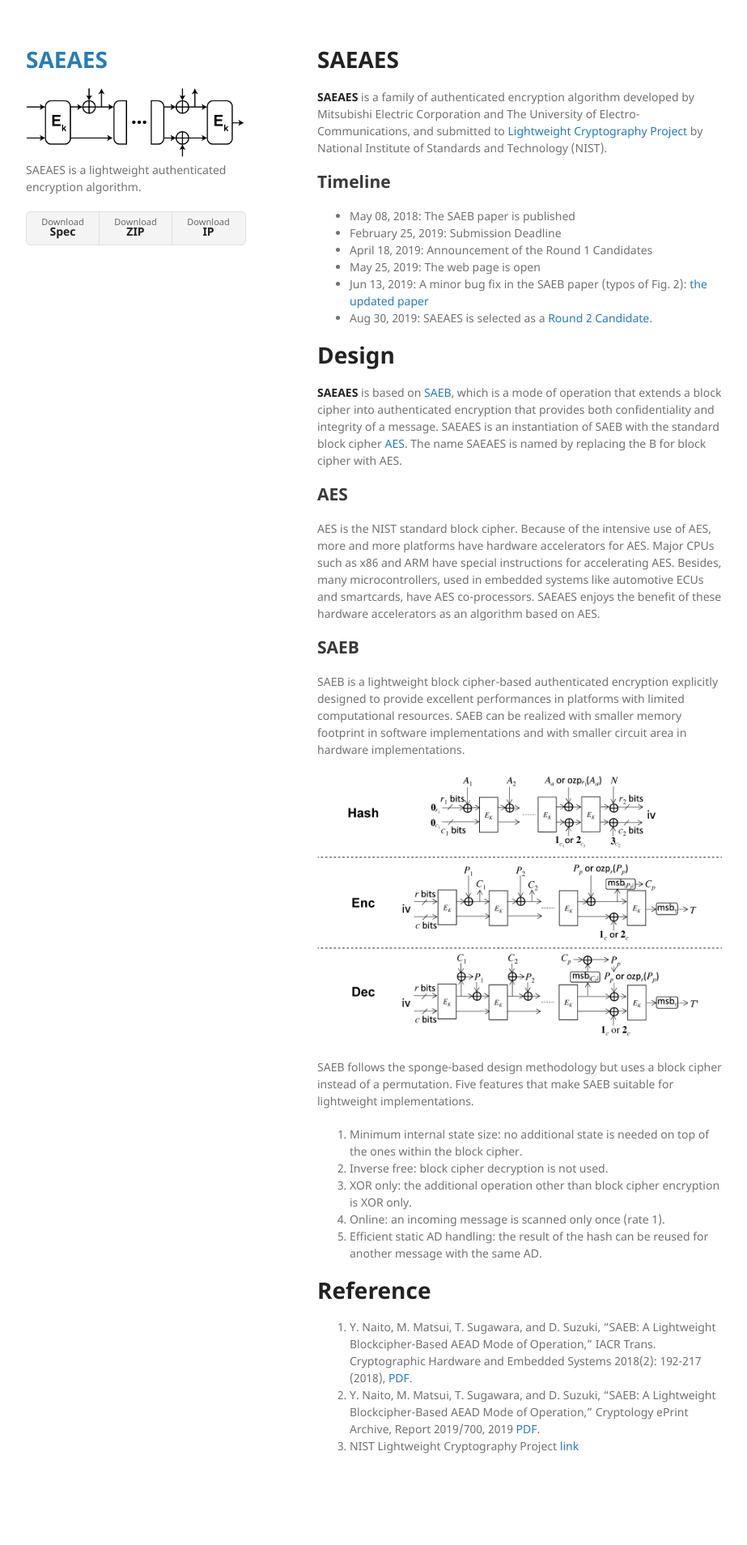
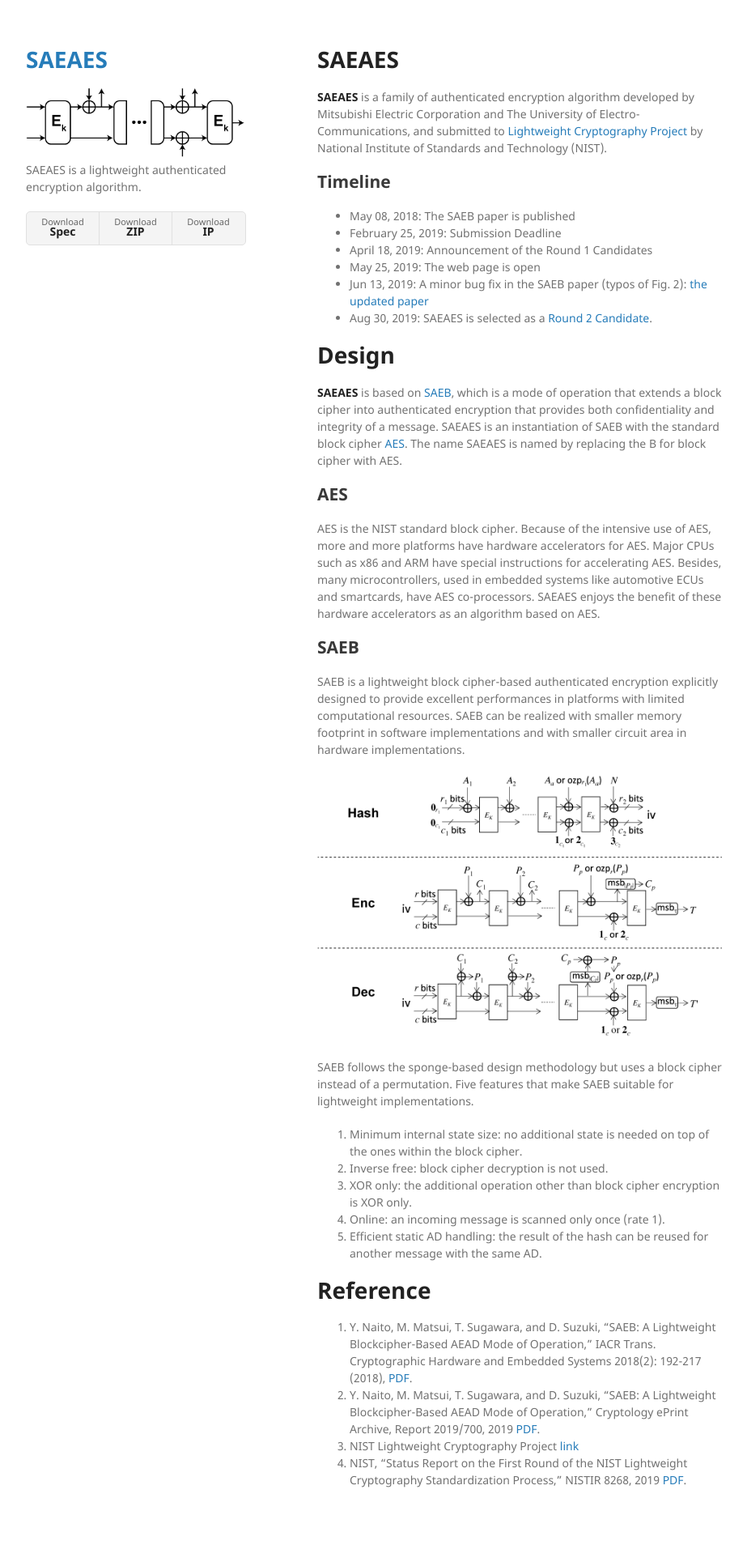
Before and after one commit to sugawara-bbbb/weblwc, a Jekyll site: the page built from index.md, in a window 1280 px wide. Shown: the whole page at 81% size, without its empty margins (178-1101 px from the left). Built offline with Jekyll 4.4.1, drawn with Linux system fonts in a browser that asks for light colours; our own code applies the rules of GitHub Pages for plain Markdown files; before the commit the page ends 1866 px from its top, so only the background shows below that.

Commit message:
Added NISTIR 8268 to the reference list.

```diff
--- a/index.md
+++ b/index.md
@@ -66,3 +66,4 @@ the ones within the block cipher.
 1. Y. Naito, M. Matsui, T. Sugawara, and D. Suzuki, “SAEB: A Lightweight Blockcipher-Based AEAD Mode of Operation,” IACR Trans. Cryptographic Hardware and Embedded Systems 2018(2): 192-217 (2018), [PDF](https://tches.iacr.org/index.php/TCHES/article/view/885).
 1. Y. Naito, M. Matsui, T. Sugawara, and D. Suzuki, “SAEB: A Lightweight Blockcipher-Based AEAD Mode of Operation,” Cryptology ePrint Archive, Report 2019/700, 2019 [PDF](https://eprint.iacr.org/2019/700).
 1. NIST Lightweight Cryptography Project [link](https://csrc.nist.gov/projects/lightweight-cryptography)
+1. NIST, "Status Report on the First Round of the NIST Lightweight Cryptography Standardization Process," NISTIR 8268, 2019 [PDF](https://doi.org/10.6028/NIST.IR.8268).
```
